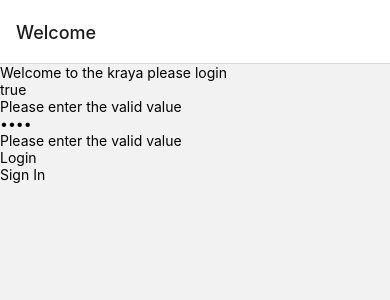
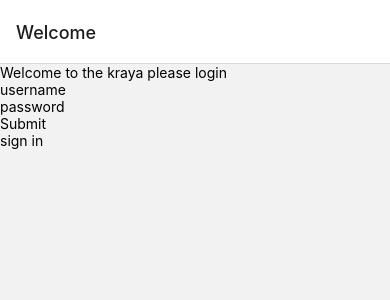
Before and after one commit to Manprit2228/ecommerce, a React Native app: screen /Home in a window 390 px wide. Shown: the top 300 px of the page. Built offline with nearby package versions, Linux system fonts and the light colour scheme.

Commit message:
done with the validation code for the login form

```diff
--- a/components/form-fields/input.js
+++ b/components/form-fields/input.js
@@ -1,13 +1,20 @@
 import React from 'react';
-import {View,Text, TextInput} from 'react-native';
+import {View, Text, TextInput} from 'react-native';
 
-const TextField = ({placeholder, name}) => {
-    return(
-        <View>
-            <TextInput class="inputVal" placeholder={placeholder} name={name} value />
-            <Text>Please enter the valid value</Text>
-        </View>
-    );
-}
+const TextField = ({placeholder, name, errorMessage,value, handleValidation, handleChange}) => {
+  return (
+    <View>
+      <TextInput
+        class="inputVal"
+        placeholder={placeholder}
+        name={name}
+        value={value}
+        onBlur={handleValidation}
+        onChangeText={handleChange}
+      />
+      {errorMessage ? <Text>{errorMessage}</Text> : null}
+    </View>
+  );
+};
 
 export default TextField;
--- a/components/form-fields/password.js
+++ b/components/form-fields/password.js
@@ -1,13 +1,28 @@
 import React from 'react';
 import {View, TextInput, Text} from 'react-native';
 
-const PasswordField = ({placeholder, name}) => {
-    return(
-        <View>
-            <TextInput class="inputVal" secureTextEntry placeholder={placeholder} name={name} value  />
-            <Text>Please enter the valid value</Text>
-        </View>
-    );
-}
+const PasswordField = ({
+  placeholder,
+  name,
+  value,
+  errorMessage,
+  handleValidation,
+  handleChange,
+}) => {
+  return (
+    <View>
+      <TextInput
+        class="inputVal"
+        secureTextEntry
+        placeholder={placeholder}
+        name={name}
+        value={value}
+        onBlur={handleValidation}
+        onChangeText={handleChange}
+      />
+      {errorMessage ? <Text>{errorMessage}</Text> : null}
+    </View>
+  );
+};
 
 export default PasswordField;
--- a/pages/login.js
+++ b/pages/login.js
@@ -1,32 +1,114 @@
-import React, { Component, useState } from 'react';
+import React, {Component, useRef, useState} from 'react';
 import {Text, TextInput, View, TouchableOpacity} from 'react-native';
+
 
 import TextField from '../components/form-fields/input';
 import PasswordField from '../components/form-fields/password';
-import TouchField from '../components/form-fields/touchField';
 
-const  Login = ({navigation}) => {
+class Login extends Component {
+  constructor(props) {
+    super(props);
+    this.state = {
+      form: {
+        name: {value: '', error: ''},
+        password: {value: '', error: ''},
+      },
+    };
+  }
 
-    const [formSubmit, formSubmitVal] = useState(0);
+  formSubmitContent = e => {
+    e.preventDefault();
+    const {form} = this.state;
 
-    const formSubmitContent = () => {
-        const fieldVal = document.querySelectorAll('.inputVal');
-        fieldVal.forEach((element) => {
-            console.log( element.value);
-        });
+
+    let isValid = true;
+    for (let key in form) {
+      if (form[key].error.length) {
+        isValid = false + 'erro1';
+      } else if (!form[key].value) {
+        form[key].error = 'This field is required';
+        isValid = false + 'erro2';
+      }
     }
 
+    if (isValid == true) {
+        console.log(isValid);
+    } else {
+        console.log("error");
+        this.setState(form);
+    }
+
+  };
+
+  handleChange = (e, inputName) => {
+    let tempForm = JSON.parse(JSON.stringify(this.state.form));
+    tempForm[inputName].value = e;
+    this.setState({form: tempForm});
+  };
+
+  handleValidation = (changeFor) => {
+    let tempForm = JSON.parse(JSON.stringify(this.state.form));
+    console.log(tempForm[changeFor].value);
+    if (changeFor === 'email') {
+      if (tempForm[changeFor].value == '') {
+        tempForm[changeFor].error = 'This field is required.';
+      } else if (regexUtils.email.test(tempForm[changeFor].value)) {
+        tempForm[changeFor].error = '';
+      } else {
+        tempForm[changeFor].error = 'Please enter a valid email.';
+      }
+    } else if (changeFor === 'number') {
+      if (!tempForm[changeFor].value) {
+        tempForm[changeFor].error = 'This field is required.';
+      } else if (regexUtils.number.test(tempForm[changeFor].value)) {
+        tempForm[changeFor].error = '';
+      } else {
+        tempForm[changeFor].error = 'Please enter a valid Phone Number.';
+      }
+    } else {
+      if (!tempForm[changeFor].value) {
+          tempForm[changeFor].error = 'This plain field is required.';
+          console.log(tempForm[changeFor]);
+        } else {
+            tempForm[changeFor].error = '';
+      }
+    }
+
+    this.setState({form: tempForm});
+
+  };
+
+  render() {
     return (
+      <View>
+        <Text>Welcome to the kraya please login</Text>
+        <TextField
+          placeholder="username"
+          name="name"
+          errorMessage={this.state.form.name.error}
+          value={this.state.form.name.value}
+          handleChange={e => this.handleChange(e, 'name')}
+          handleValidation={e => this.handleValidation('name')}
+        />
+        <PasswordField
+          placeholder='password'
+          name='password'
+          errorMessage={this.state.form.password.error}
+          value={this.state.form.password.value}
+          handleChange={e => this.handleChange(e,'password')}
+          handleValidation={e => this.handleValidation('password')}
+        />
         <View>
-            <Text>Welcome to the kraya please login</Text>
-            <TextField placeholder={'username'} name={'email'} />
-            <PasswordField placeholder={'password'} name={'password'} />
-            <View>
-                <TouchField textVal={'Login'} redirectVal={() => formSubmitContent() } />
-                <TouchField textVal={'Sign In'} redirectVal={() => navigation.navigate('signIn')}  />
-            </View>
+          <TouchableOpacity onPress={e => this.formSubmitContent(e)}>
+            <Text>Submit</Text>
+          </TouchableOpacity>
+          <TouchableOpacity onPress={() => this.props.navigation.navigate('signIn')}>
+            <Text>sign in</Text>
+          </TouchableOpacity>
         </View>
-    )
+      </View>
+    );
+  }
 }
 
 export default Login;
```
